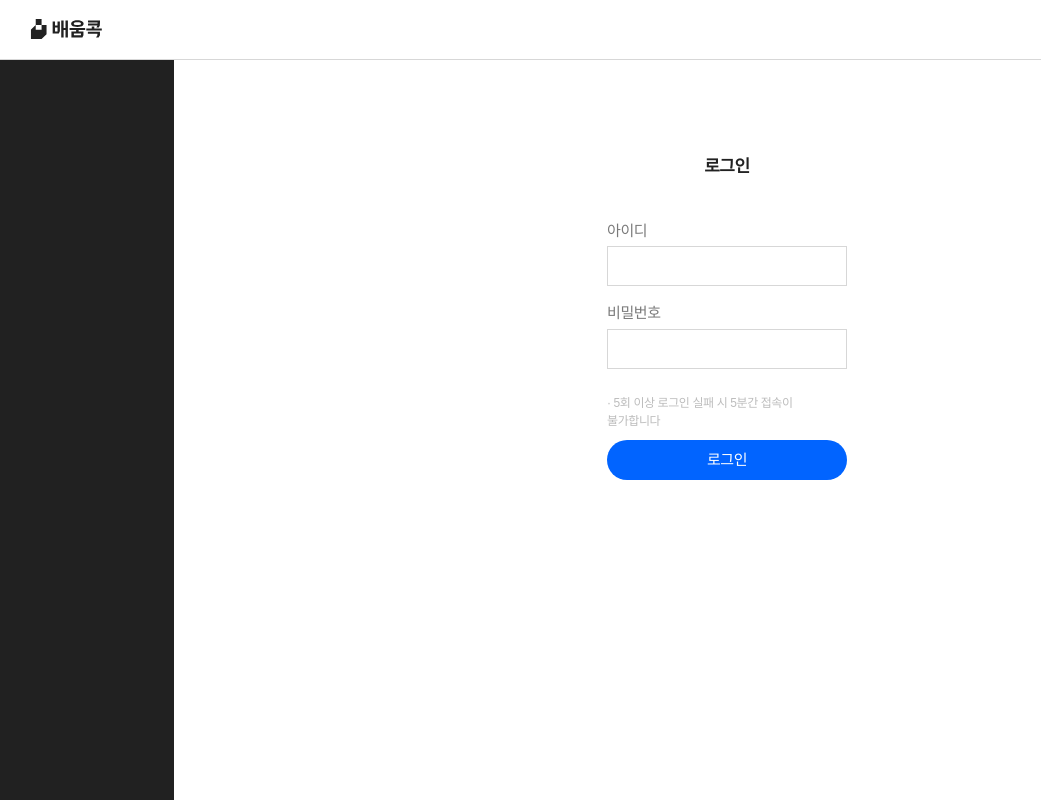
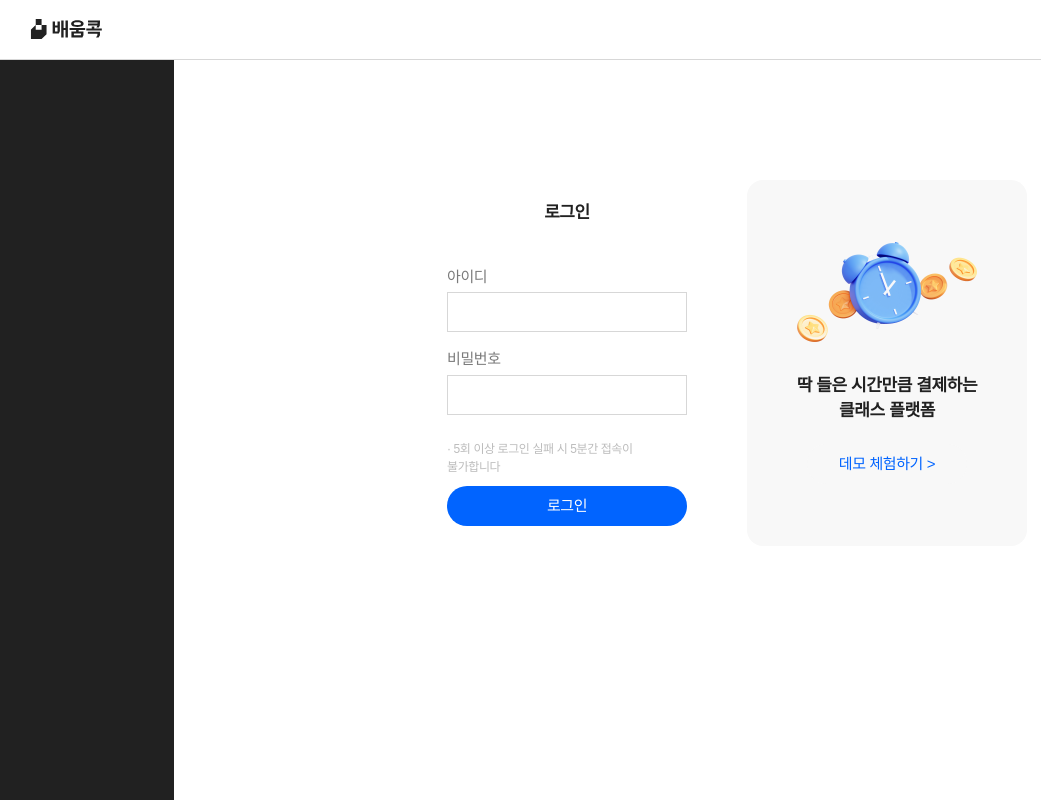
Before and after one commit to noah-nomad/baeumkok-tutorpay-publishing, a plain HTML site: page login.html in a window 1280 px wide. Shown: the whole page, without its empty margins (0-1041 px from the left). Drawn offline with Linux system fonts and the light colour scheme; a web font is replaced by a local one.

Commit message:
feat: 로그인페이지 데모 계정 버튼 추가
- _layout.scss b2b에 있는거 추가
- login.html b2b에 있는거 추가

```diff
--- a/css/_layout.scss
+++ b/css/_layout.scss
@@ -799,3 +799,35 @@ body {
     }
   }
 }
+
+.demo_intro {
+  display: flex;
+  flex-direction: column;
+  justify-content: center;
+  padding: 40*$unit;
+  width: 280*$unit;
+  border-radius: 16*$unit;
+  background-color: $dark-05;
+  font-size: 17*$unit;
+  font-weight: $bold;
+  text-align: center;
+
+  &__img {
+    margin: 20*$unit auto;
+    width: 180*$unit;
+    padding-top: 55.555555%;
+    background: url("../img/img_demo.png") no-repeat;
+    background-size: contain;
+  }
+
+  .btn {
+    margin: 20*$unit auto;
+    width: 160*$unit;
+    background-color: $dark-05;
+    color: $color-primary;
+
+    &:hover {
+      @include click-btn_bg($dark-05, lighter);
+    }
+  }
+}
--- a/login.html
+++ b/login.html
@@ -15,6 +15,7 @@
 </header>
 <nav id="nav" class="nav"></nav>
 <main class="main">
+    <div class="login">
         <div class="form_wrap">
             <h2>로그인</h2>
             <div class="form">
@@ -40,6 +41,13 @@
                 </ul>
             </div>
         </div>
+        <div class="demo_intro">
+            <div class="demo_intro__img"></div>
+            <span>딱 들은 시간만큼 결제하는<br>클래스 플랫폼</span>
+            <button onclick="location.href='index.html'" class="btn">데모 체험하기 ></button>
+        </div>
+    </div>
+
 </main>
 </body>
 </html>
```
Lines whose indentation alone changed are shown as unchanged.
